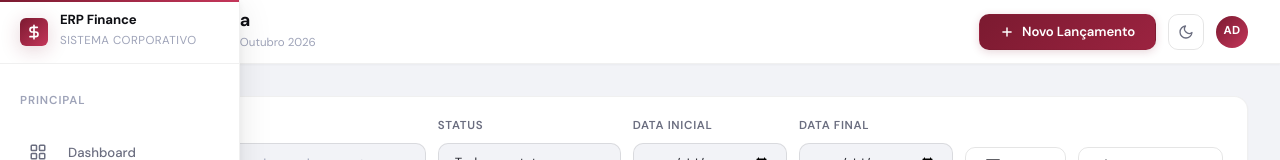
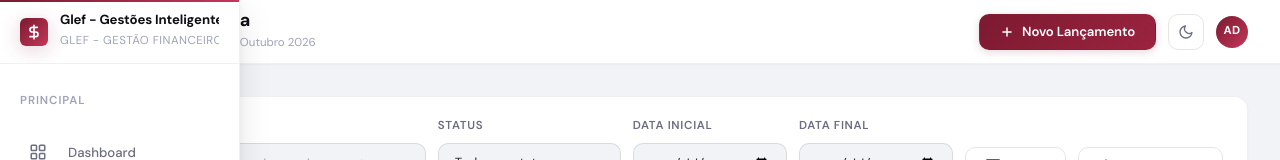
Before and after one commit to GlefGestoes/dashboard-financeiro, a plain HTML site: page pages/financeiro.html in a window 1280 px wide. Shown: the top 160 px of the page. Drawn offline with nearby package versions, Linux system fonts and the light colour scheme.

Commit message:
Update financeiro.html
Troca de títulos

```diff
--- a/pages/financeiro.html
+++ b/pages/financeiro.html
@@ -3,7 +3,7 @@
 <head>
     <meta charset="UTF-8">
     <meta name="viewport" content="width=device-width, initial-scale=1.0">
-    <title>Financeiro — Glef Finance</title>
+    <title>Glef - Gestão Financeiro</title>
     <link rel="stylesheet" href="../css/global.css">
     <link rel="stylesheet" href="../css/financeiro.css">
 </head>
@@ -22,8 +22,8 @@
                 </svg>
             </div>
             <div class="sidebar-brand">
-                <strong>ERP Finance</strong>
-                <span>Sistema Corporativo</span>
+                <strong>Glef - Gestões Inteligentes</strong>
+                <span>Glef - Gestão Financeiro</span>
             </div>
         </div>
 
```
